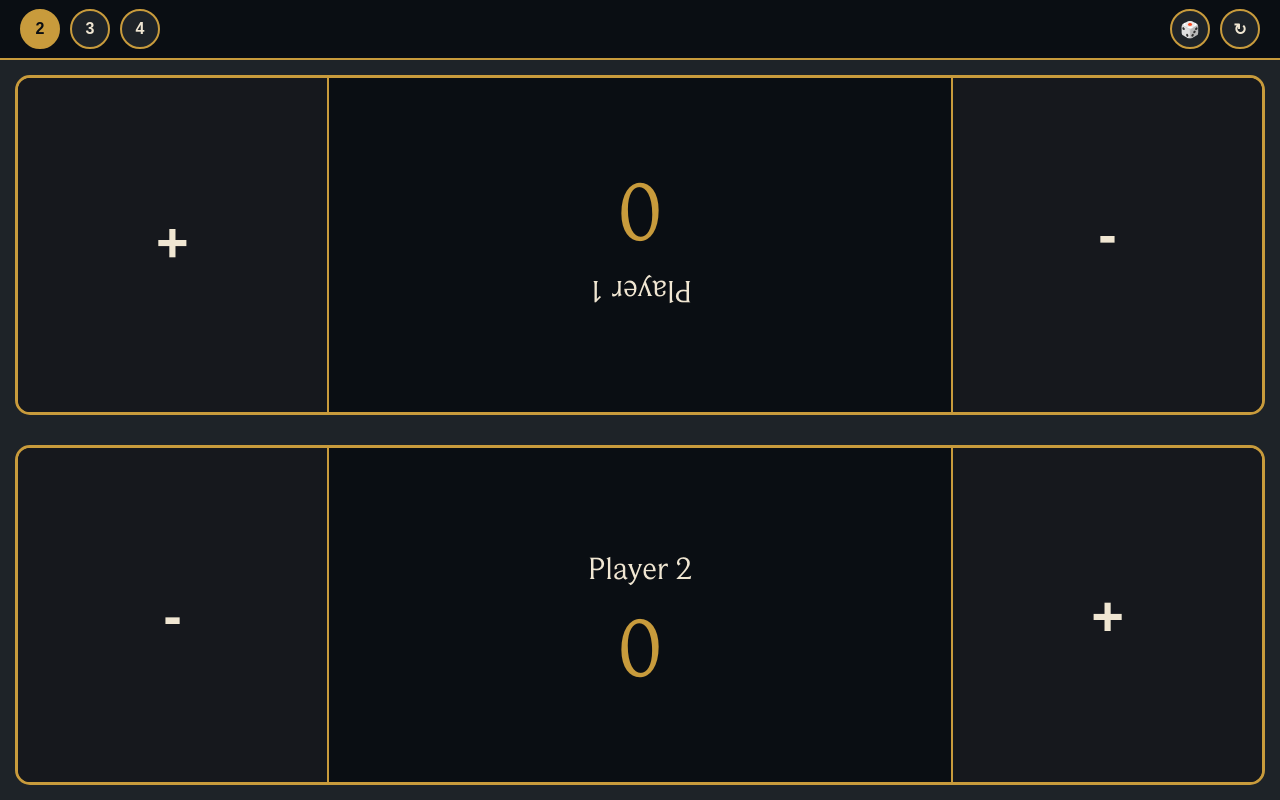
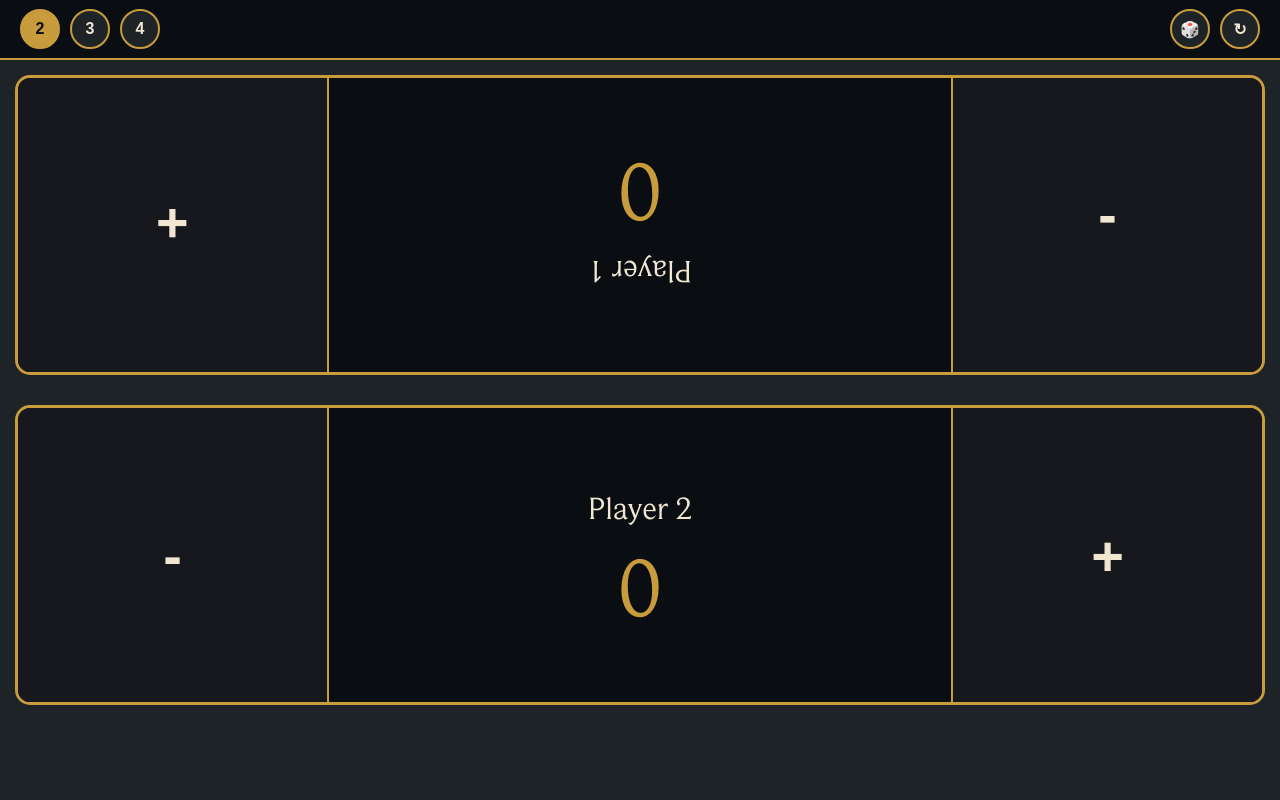
Before and after one commit to abalbanyan/riftbound-counter, a website built with Vite: page src/index.html in a window 1280 px wide. Built offline with nearby package versions, Linux system fonts and the light colour scheme.

Commit message:
design tweak

```diff
--- a/src/styles.css
+++ b/src/styles.css
@@ -78,7 +78,7 @@ body {
 .game-area {
   position: relative;
   width: 100%;
-  height: calc(100vh - 60px);
+  height: calc(90vh - 60px);
   overflow: hidden;
 }
 
```
